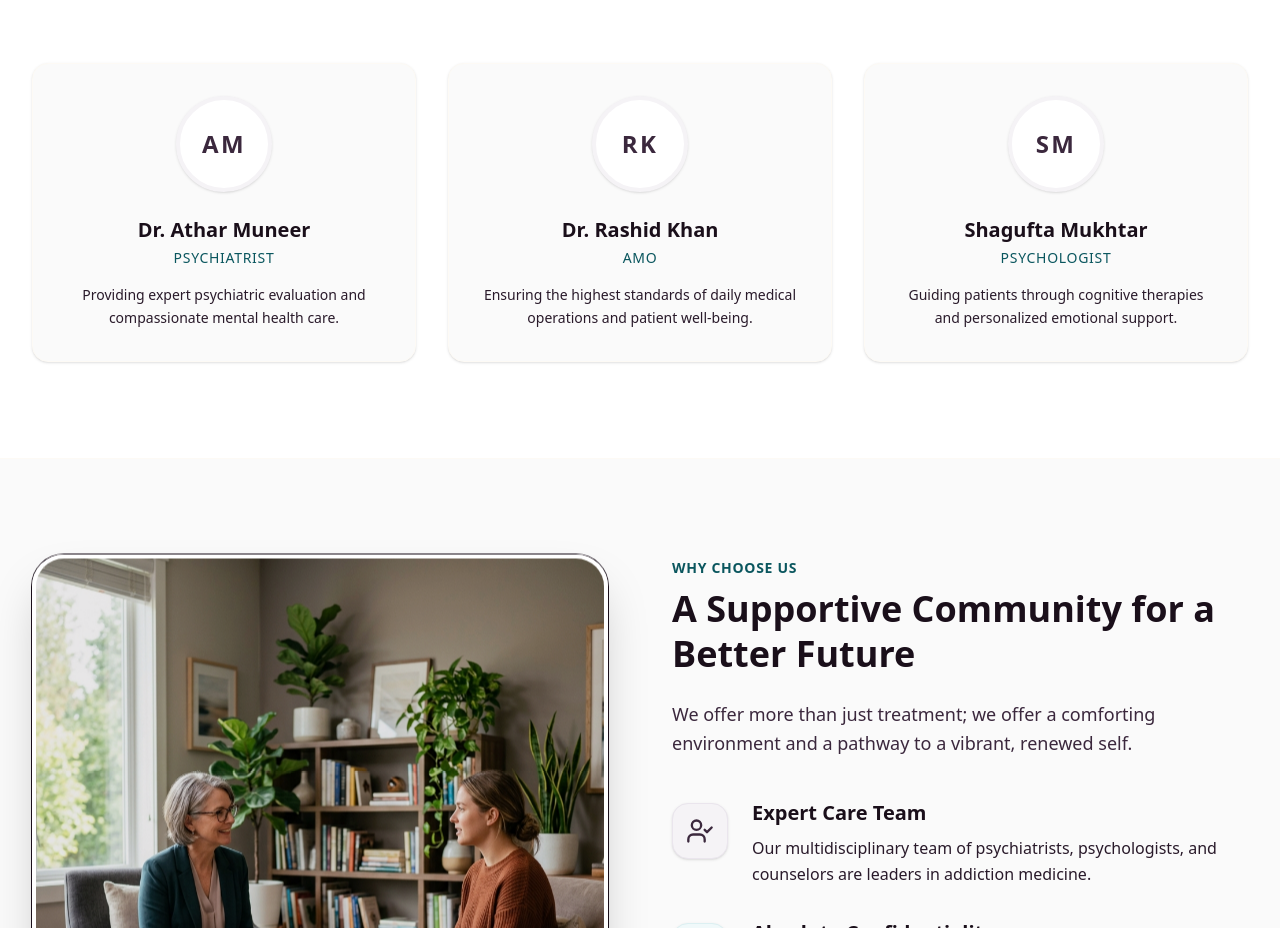
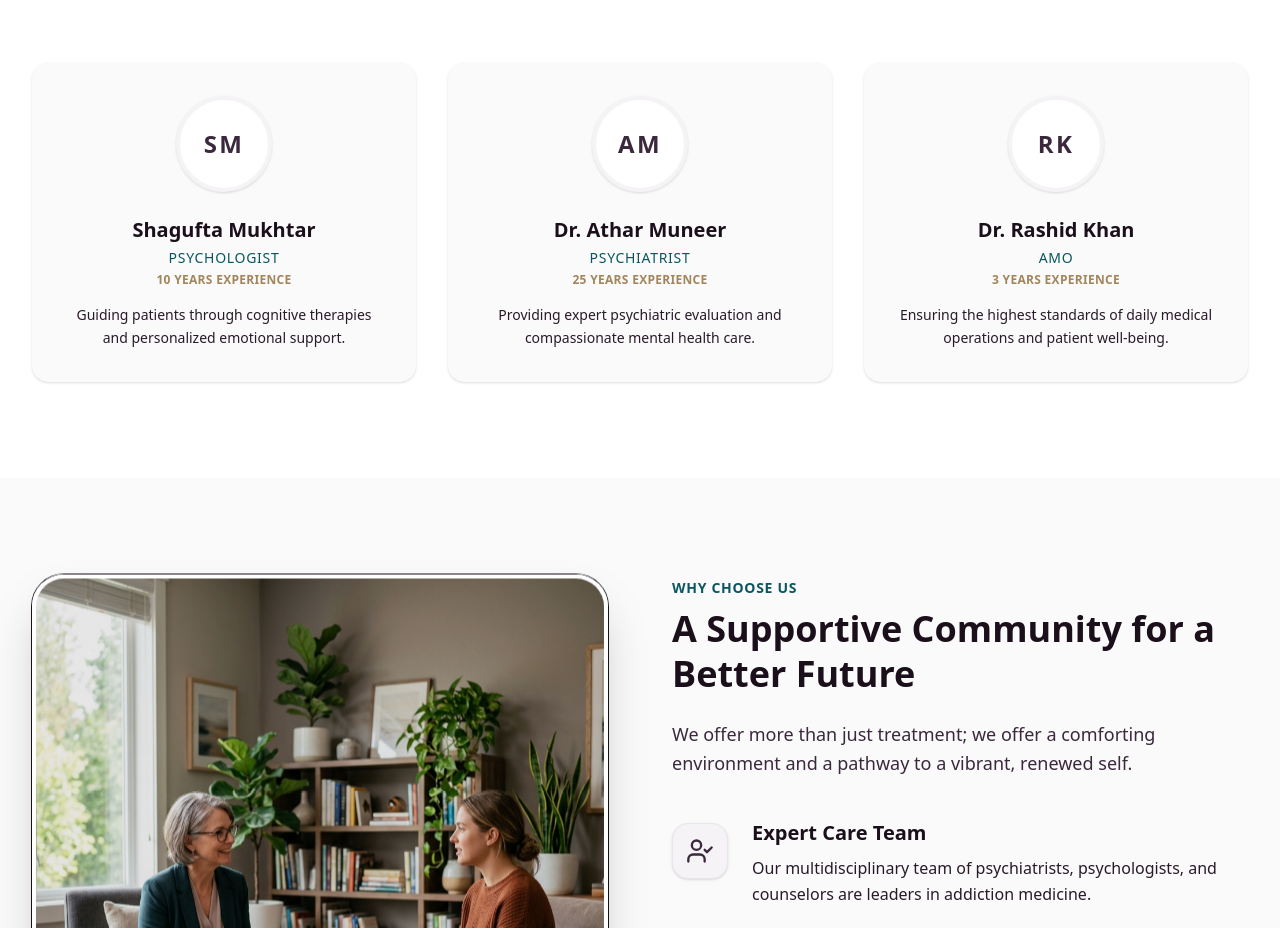
Before and after one commit to umairmustafaa/hospital-website, a Next.js app: page / in a window 1280 px wide. Shown: the part 2840-3768 px from the top of the page. Built offline with nearby package versions, Linux system fonts and the light colour scheme.

Commit message:
content: add experience years and reorder experts

```diff
--- a/src/app/page.tsx
+++ b/src/app/page.tsx
@@ -215,31 +215,34 @@ export default function Home() {
             {/* Team Member 1 */}
             <div className="bg-surface-50 p-8 rounded-2xl shadow-sm hover:shadow-lg transition-all duration-300 border border-gold-50 group hover:-translate-y-1">
               <div className="w-24 h-24 bg-white rounded-full flex items-center justify-center mx-auto mb-6 border-4 border-primary-50 shadow-sm group-hover:border-accent-100 transition-colors">
-                <span className="text-2xl text-primary-600 font-bold tracking-widest">AM</span>
+                <span className="text-2xl text-primary-600 font-bold tracking-widest">SM</span>
               </div>
-              <h3 className="text-xl font-bold text-primary-900 mb-1">Dr. Athar Muneer</h3>
-              <p className="text-accent-600 font-medium mb-4 uppercase tracking-wider text-sm">Psychiatrist</p>
-              <p className="text-primary-700 font-light text-sm leading-relaxed">Providing expert psychiatric evaluation and compassionate mental health care.</p>
+              <h3 className="text-xl font-bold text-primary-900 mb-1">Shagufta Mukhtar</h3>
+              <p className="text-accent-600 font-medium mb-1 uppercase tracking-wider text-sm">Psychologist</p>
+              <p className="text-gold-600 font-semibold mb-4 text-xs tracking-wide uppercase">10 Years Experience</p>
+              <p className="text-primary-700 font-light text-sm leading-relaxed">Guiding patients through cognitive therapies and personalized emotional support.</p>
             </div>
 
             {/* Team Member 2 */}
             <div className="bg-surface-50 p-8 rounded-2xl shadow-sm hover:shadow-lg transition-all duration-300 border border-gold-50 group hover:-translate-y-1">
               <div className="w-24 h-24 bg-white rounded-full flex items-center justify-center mx-auto mb-6 border-4 border-primary-50 shadow-sm group-hover:border-accent-100 transition-colors">
-                <span className="text-2xl text-primary-600 font-bold tracking-widest">RK</span>
+                <span className="text-2xl text-primary-600 font-bold tracking-widest">AM</span>
               </div>
-              <h3 className="text-xl font-bold text-primary-900 mb-1">Dr. Rashid Khan</h3>
-              <p className="text-accent-600 font-medium mb-4 uppercase tracking-wider text-sm">AMO</p>
-              <p className="text-primary-700 font-light text-sm leading-relaxed">Ensuring the highest standards of daily medical operations and patient well-being.</p>
+              <h3 className="text-xl font-bold text-primary-900 mb-1">Dr. Athar Muneer</h3>
+              <p className="text-accent-600 font-medium mb-1 uppercase tracking-wider text-sm">Psychiatrist</p>
+              <p className="text-gold-600 font-semibold mb-4 text-xs tracking-wide uppercase">25 Years Experience</p>
+              <p className="text-primary-700 font-light text-sm leading-relaxed">Providing expert psychiatric evaluation and compassionate mental health care.</p>
             </div>
 
             {/* Team Member 3 */}
             <div className="bg-surface-50 p-8 rounded-2xl shadow-sm hover:shadow-lg transition-all duration-300 border border-gold-50 group hover:-translate-y-1">
               <div className="w-24 h-24 bg-white rounded-full flex items-center justify-center mx-auto mb-6 border-4 border-primary-50 shadow-sm group-hover:border-accent-100 transition-colors">
-                <span className="text-2xl text-primary-600 font-bold tracking-widest">SM</span>
+                <span className="text-2xl text-primary-600 font-bold tracking-widest">RK</span>
               </div>
-              <h3 className="text-xl font-bold text-primary-900 mb-1">Shagufta Mukhtar</h3>
-              <p className="text-accent-600 font-medium mb-4 uppercase tracking-wider text-sm">Psychologist</p>
-              <p className="text-primary-700 font-light text-sm leading-relaxed">Guiding patients through cognitive therapies and personalized emotional support.</p>
+              <h3 className="text-xl font-bold text-primary-900 mb-1">Dr. Rashid Khan</h3>
+              <p className="text-accent-600 font-medium mb-1 uppercase tracking-wider text-sm">AMO</p>
+              <p className="text-gold-600 font-semibold mb-4 text-xs tracking-wide uppercase">3 Years Experience</p>
+              <p className="text-primary-700 font-light text-sm leading-relaxed">Ensuring the highest standards of daily medical operations and patient well-being.</p>
             </div>
           </div>
         </div>
```
